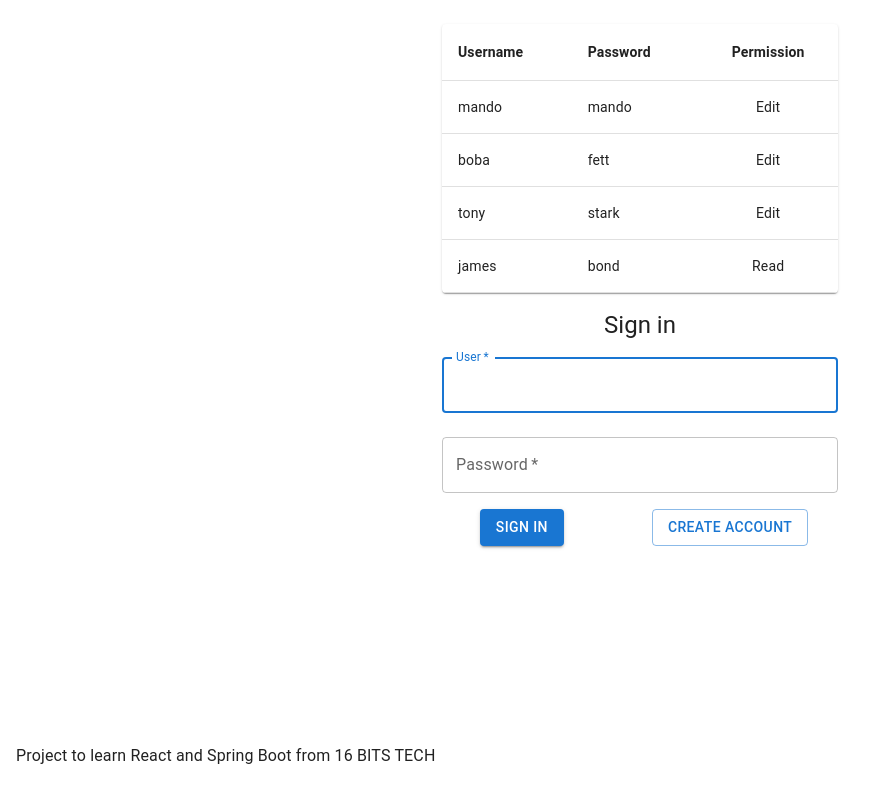
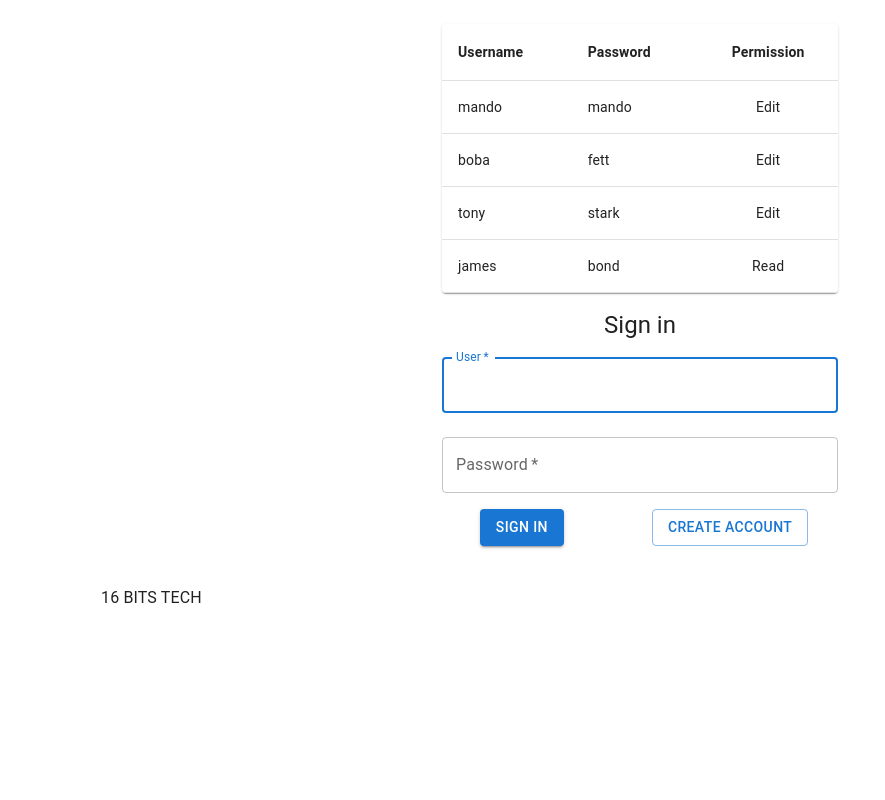
Before and after one commit to luizgustavocosta/16-bits-zero-to-hero, a React (Create React App) app in the folder front-end/ui-app/: page / in a window 1280 px wide. Shown: the whole page, without its empty margins (0-885 px from the left). Built offline with nearby package versions, Linux system fonts and the light colour scheme.

Commit message:
fix: LDAP user/Footer

```diff
--- a/front-end/ui-app/src/Footer.js
+++ b/front-end/ui-app/src/Footer.js
@@ -2,7 +2,7 @@ import React from "react";
 
 const Footer = () => (
   <div className="footer">
-    <p>Project to learn React and Spring Boot from  16 BITS TECH</p>
+    <p>16 BITS TECH</p>
   </div>
 );
 
--- a/front-end/ui-app/src/index.css
+++ b/front-end/ui-app/src/index.css
@@ -14,10 +14,11 @@ code {
 }
 .footer{
   margin-top: 1rem;
+  margin-bottom: 1rem;
   padding: 1rem;
   background-color: rgba(246, 244, 244, 0);
-  position: fixed;
+  position: relative;
   bottom: 0;
   left: 0;
-  width: 100%;
+  width: 20%;
 }
```
Also changed, not shown: 1 other file (tests, documents, lock files or other folders).
